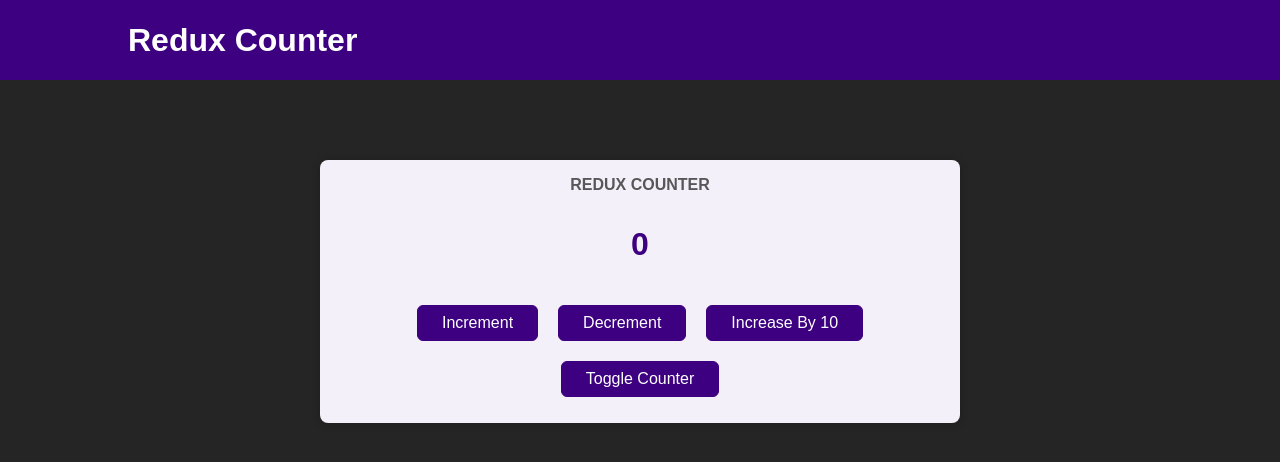
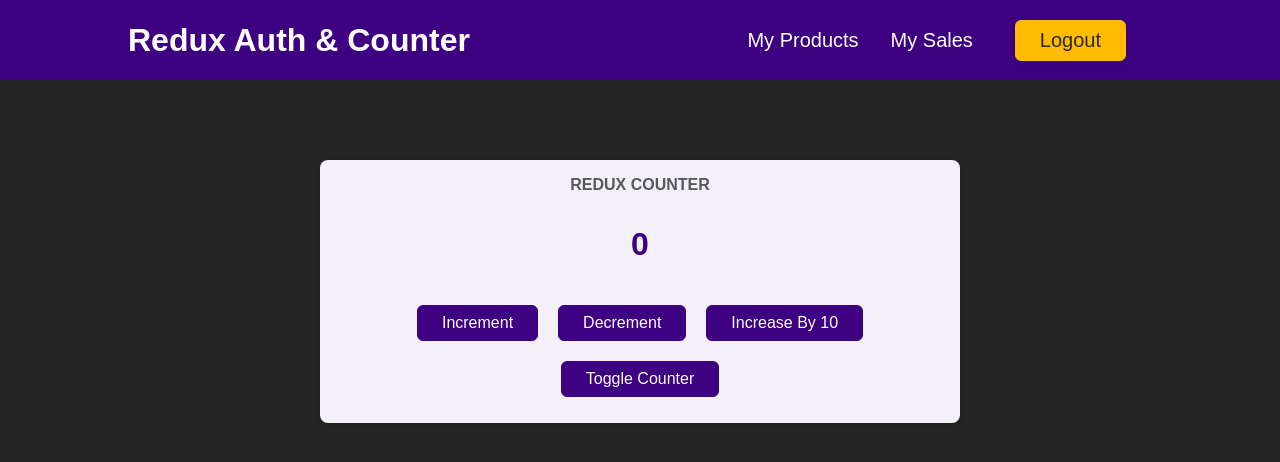
Before and after one commit to Sepinood-Karimi/ReduxCounter, a React (Create React App) app: page / in a window 1280 px wide. Shown: the top 462 px of the page. Built offline with nearby package versions, Linux system fonts and the light colour scheme.

Commit message:
add initial files for authentication

```diff
--- a/package.json
+++ b/package.json
@@ -10,6 +10,7 @@
     "react": "^18.2.0",
     "react-dom": "^18.2.0",
     "react-redux": "^8.0.4",
+    "react-router-dom": "^6.0.0",
     "react-scripts": "5.0.1",
     "web-vitals": "^2.1.4"
   },
--- a/src/components/Header.js
+++ b/src/components/Header.js
@@ -2,9 +2,25 @@
 
 const Header = () => {
 
+    const logoutHandler = () => {
+
+    }
     return (
         <header className={classes.header}>
-            <h1>Redux Counter</h1>
+            <h1> Redux Auth & Counter </h1>
+            <nav>
+                    <ul>
+                        <li>
+                            <a href='/'>My Products</a>
+                        </li>
+                        <li>
+                            <a href='/'>My Sales</a>
+                        </li>
+                        <li>
+                            <button onClick={logoutHandler}>Logout</button>
+                        </li>
+                    </ul>
+            </nav>
         </header>
     );
 };
--- a/src/components/Header.module.css
+++ b/src/components/Header.module.css
@@ -8,3 +8,41 @@
     color: white;
     padding: 0 10%;
 }
+
+.header ul {
+    display: flex;
+    list-style: none;
+    margin: 0;
+    padding: 0;
+    align-items: center;
+}
+
+.header li {
+    margin: 0 1rem;
+}
+
+.header a {
+    text-decoration: none;
+    color: white;
+    font-size: 1.25rem;
+}
+
+.header a:hover,
+.header a:active {
+    color: #b864da;
+}
+
+.header button {
+    font-size: 1.25rem;
+    background-color: #ffbb00;
+    border: 1px solid #ffbb00;
+    padding: 0.5rem 1.5rem;
+    box-shadow: 0 1px 4px rgba(0, 0, 0, 0.2);
+    color: #2c2922;
+}
+
+.header button:hover,
+.header button:active {
+    background-color: #ffa600;
+    border-color: #ffa600;
+}
```
Also changed, not shown: src/components/Auth.js (added, +27 -0 lines), src/components/Auth.module.css (added, +29 -0 lines), src/components/UserProfile.js (added, +11 -0 lines), src/components/UserProfile.module.css (added, +9 -0 lines), 1 other file (tests, documents, lock files or other folders).
